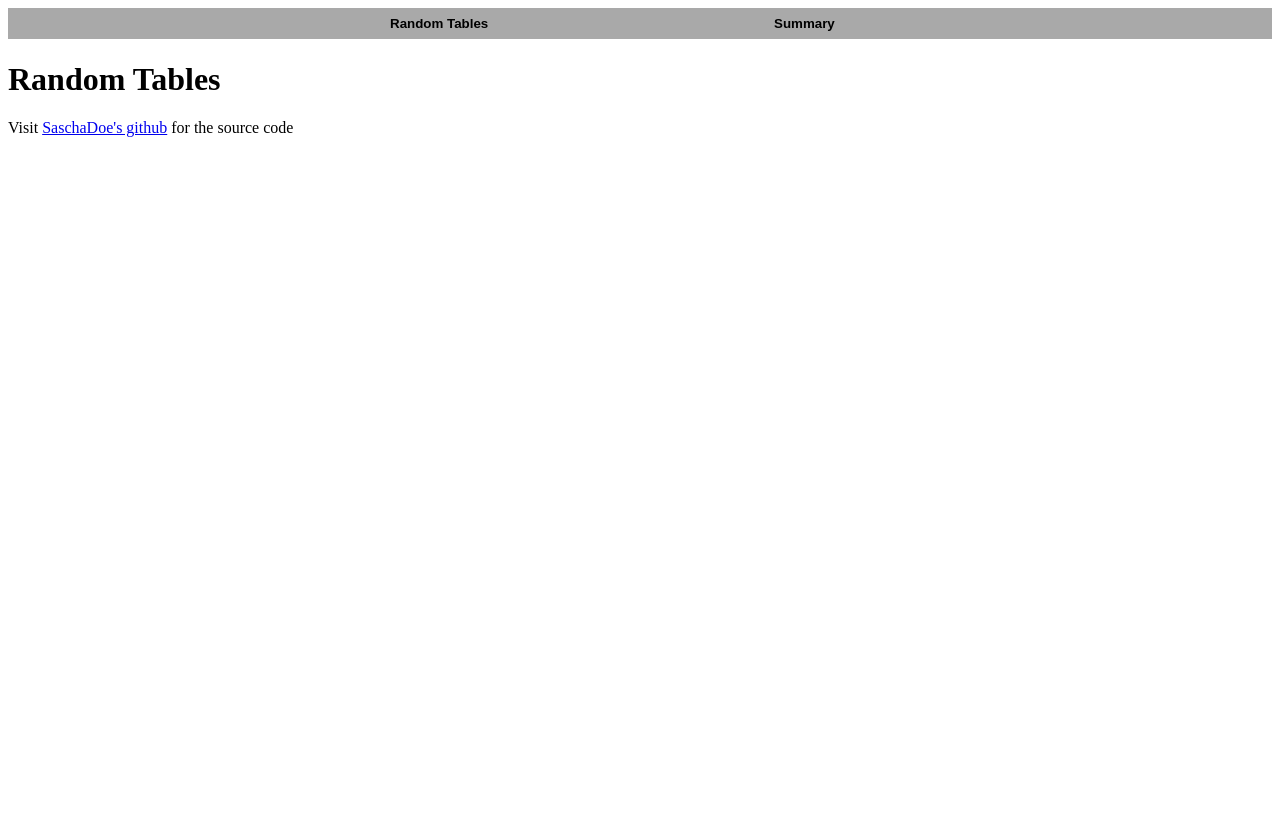
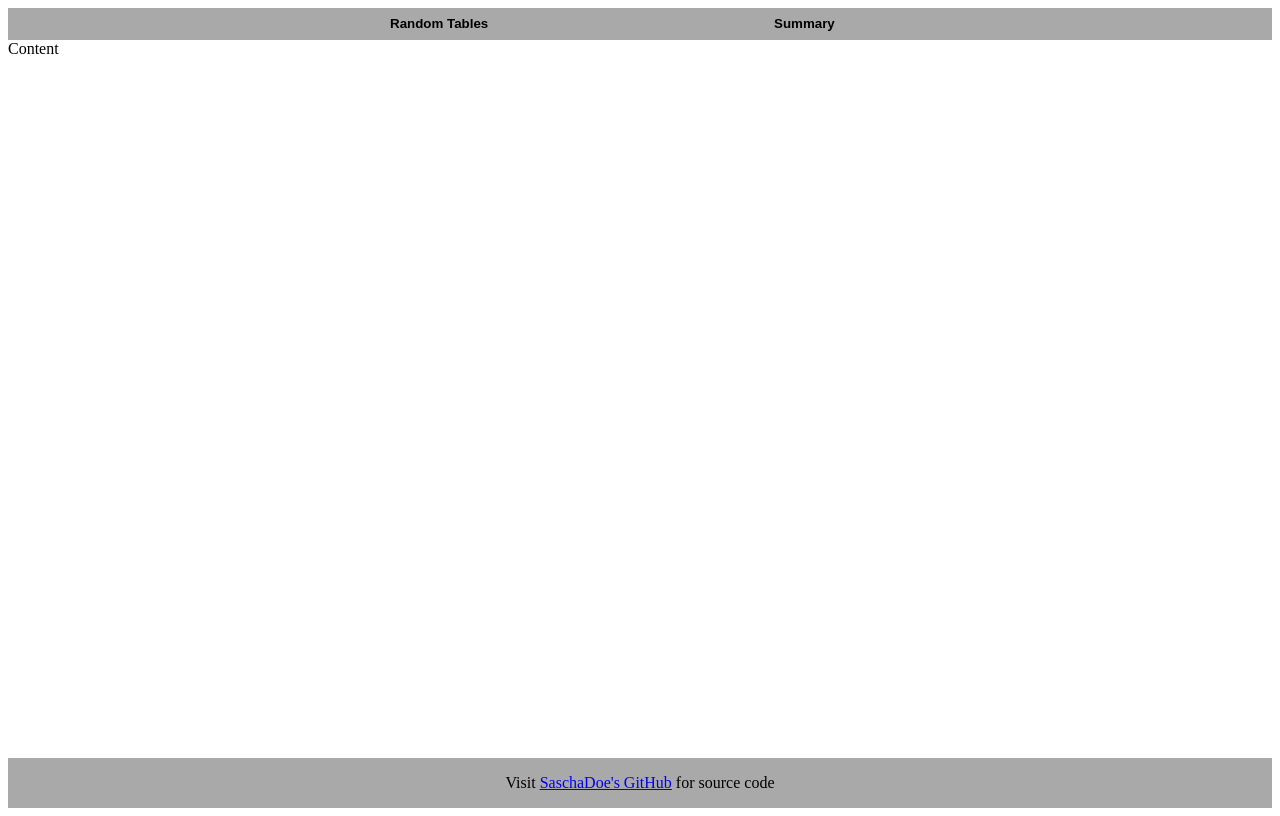
Before and after one commit to SaschaDoe/RandomTableApp, a SvelteKit app: page / in a window 1280 px wide. Built offline with nearby package versions, Linux system fonts and the light colour scheme.

Commit message:
New Header Footer Style

```diff
--- /dev/null
+++ b/src/components/Footer.svelte
@@ -0,0 +1,17 @@
+<script lang="ts">
+
+</script>
+
+<footer>
+    <p>Visit <a href="https://github.com/SaschaDoe/RandomTableApp">SaschaDoe's GitHub</a> for source code</p>
+</footer>
+
+<style>
+    footer{
+        background: darkgrey;
+        min-height:23px;
+        margin-top:auto;
+        text-align: center;
+    }
+
+</style>
--- a/src/components/Header.svelte
+++ b/src/components/Header.svelte
@@ -11,9 +11,10 @@
 
 <style>
     header{
+        min-height:32px;
         background: darkgrey;
-        padding: 5px;
     }
+
     button{
         background-color: transparent;
         background-repeat: no-repeat;
--- a/src/routes/+page.svelte
+++ b/src/routes/+page.svelte
@@ -1,15 +1,22 @@
 <script>
     import Header from '../components/Header.svelte'
+    import Footer from "../components/Footer.svelte";
 </script>
 
-<Header></Header>
+
 <main>
-    <h1>Random Tables</h1>
-    <p>Visit <a href="https://github.com/SaschaDoe/RandomTableApp">SaschaDoe's github</a> for the source code</p>
+    <Header contentEditable>Header</Header>
+    <article contentEditable>Content</article>
+    <Footer contentEditable>Footer</Footer>
 </main>
+
 
 <style>
     main{
-        max-width: 960px;
+        display:flex;
+        flex-direction:column;
+        height:100vh;
+        margin:0;
     }
+
 </style>
```
